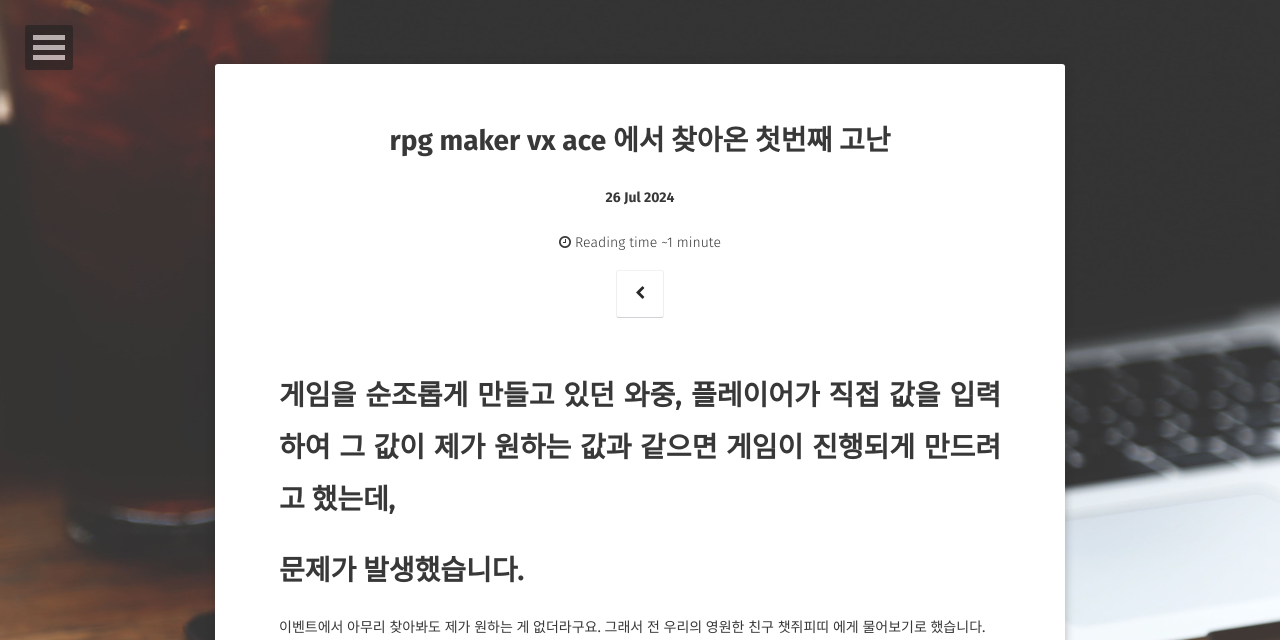
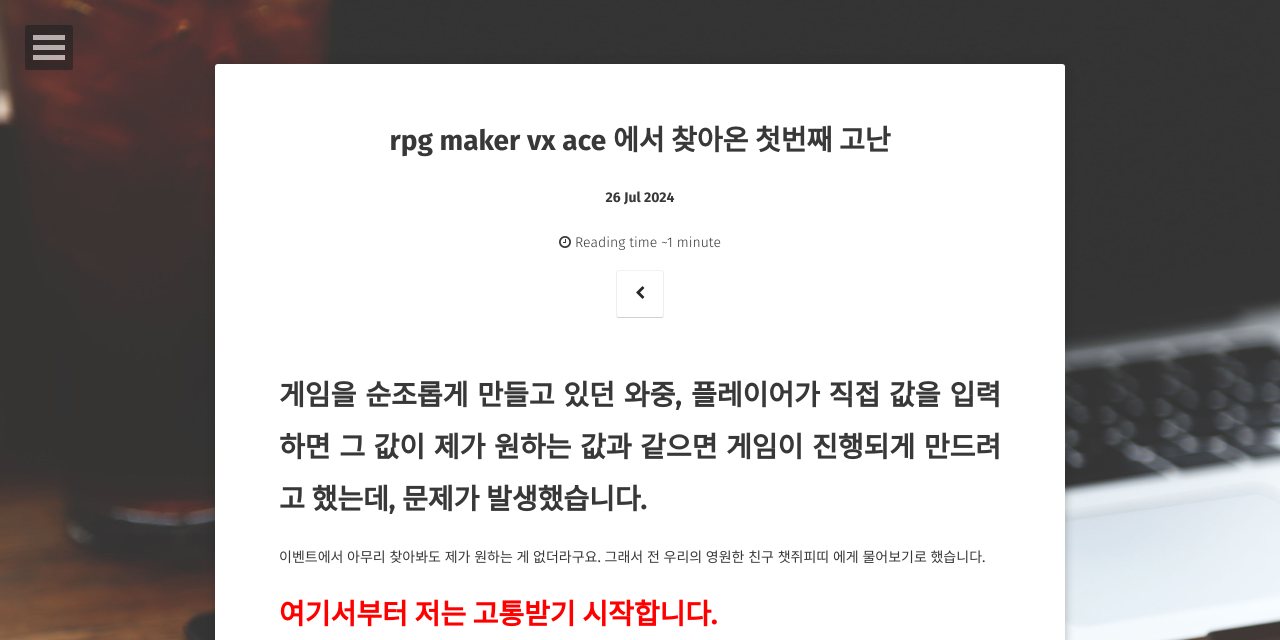
Before and after one commit to SilverTiger152/silvertiger152.github.com, a Jekyll site: the page built from _posts/2025-02-18-RMVA-textbox.md, in a window 1280 px wide, cut to the strip 0-640 px from the top of the page. Built offline with Jekyll 4.4.1, drawn with Linux system fonts in a browser that asks for light colours; some web fonts are replaced; comment, search, counter and statistics services are not loaded.

Commit message:
Update 2025-02-18-RMVA-textbox.md

```diff
--- a/_posts/2025-02-18-RMVA-textbox.md
+++ b/_posts/2025-02-18-RMVA-textbox.md
@@ -7,8 +7,7 @@ tag:
 comments: true
 ---
 
-# 게임을 순조롭게 만들고 있던 와중, 플레이어가 직접 값을 입력하여 그 값이 제가 원하는 값과 같으면 게임이 진행되게 만드려고 했는데,<br>
-# 문제가 발생했습니다.
+# 게임을 순조롭게 만들고 있던 와중, 플레이어가 직접 값을 입력하면 그 값이 제가 원하는 값과 같으면 게임이 진행되게 만드려고 했는데, 문제가 발생했습니다.
 이벤트에서 아무리 찾아봐도 제가 원하는 게 없더라구요. 그래서 전 우리의 영원한 친구 챗쥐피띠 에게 물어보기로 했습니다.<br>
 # <span style="color:red">여기서부터 저는 고통받기 시작합니다.</span><br>
 <img src="https://github.com/SilverTiger152/silvertiger152.github.com/tree/main/assets/img/gpt/gpt1.PNG">
```
